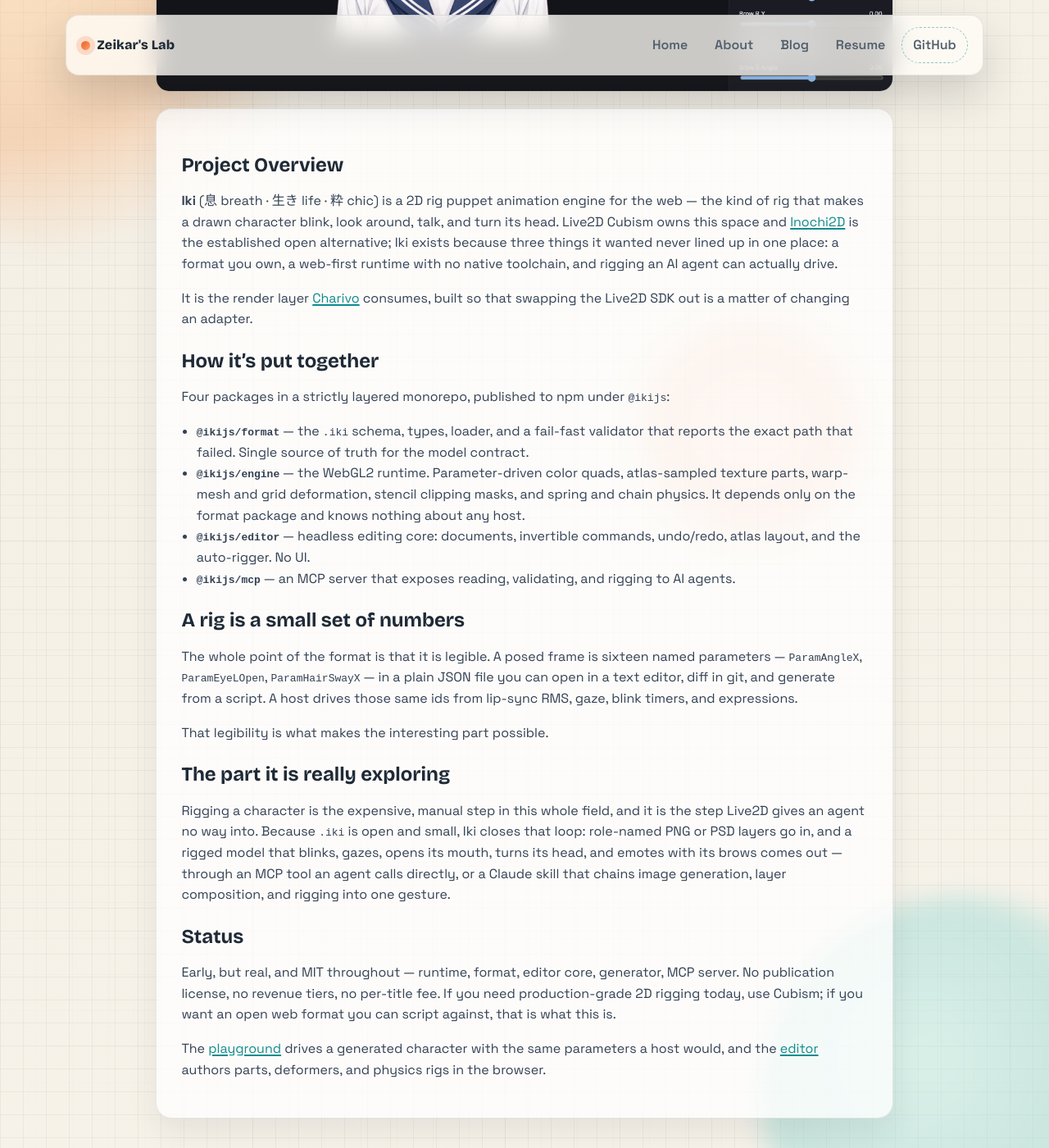
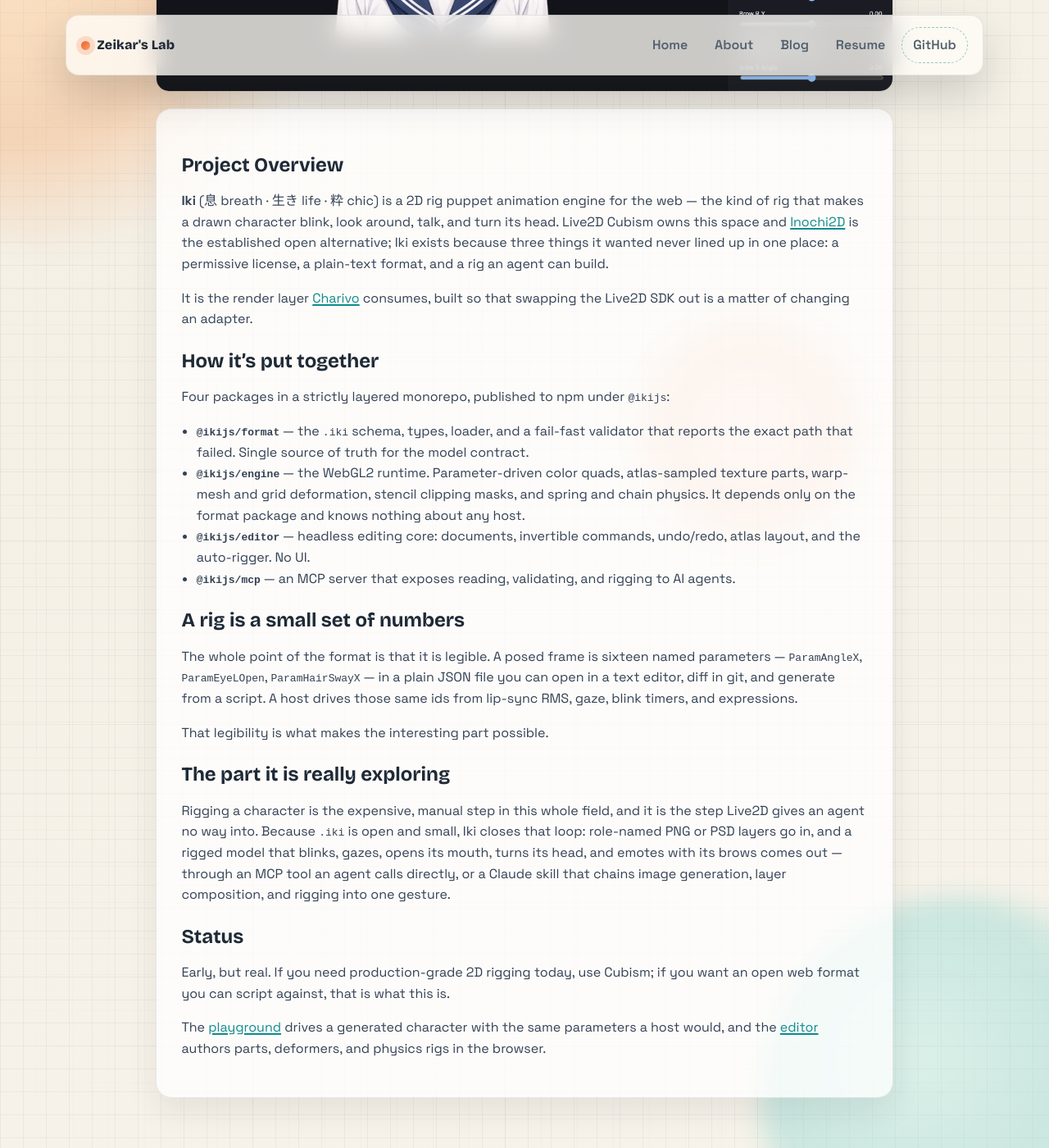
Before and after one commit to zeikar/zeikar.github.io, a Jekyll site: the page built from _projects/iki.md, in a window 1280 px wide and 1400 px high, scrolled down 993 px. Shown: the whole window at 82% size. Built offline with Jekyll 4.4.1, drawn with Linux system fonts in a browser that asks for light colours.

Commit message:
docs(projects): match iki to its current README
Two bits had drifted. The three-things line still used the old runtime-first
triad; upstream now leads with the licence. And Status repeated the licence
pitch the README just trimmed — the package enumeration and the "no
publication license, no revenue tiers, no per-title fee" riff. The frontmatter
description already says MIT once, which is all this page needs.

```diff
--- a/_projects/iki.md
+++ b/_projects/iki.md
@@ -25,9 +25,8 @@
 for the web — the kind of rig that makes a drawn character blink, look around,
 talk, and turn its head. Live2D Cubism owns this space and
 [Inochi2D](https://inochi2d.com/) is the established open alternative; Iki
-exists because three things it wanted never lined up in one place: a format you
-own, a web-first runtime with no native toolchain, and rigging an AI agent can
-actually drive.
+exists because three things it wanted never lined up in one place: a permissive
+license, a plain-text format, and a rig an agent can build.
 
 It is the render layer [Charivo](/charivo/) consumes, built so that swapping
 the Live2D SDK out is a matter of changing an adapter.
@@ -70,10 +69,8 @@
 
 ## Status
 
-Early, but real, and MIT throughout — runtime, format, editor core, generator,
-MCP server. No publication license, no revenue tiers, no per-title fee. If you
-need production-grade 2D rigging today, use Cubism; if you want an open web
-format you can script against, that is what this is.
+Early, but real. If you need production-grade 2D rigging today, use Cubism; if
+you want an open web format you can script against, that is what this is.
 
 The [playground](https://zeikar.dev/iki/playground/) drives a generated
 character with the same parameters a host would, and the
```
